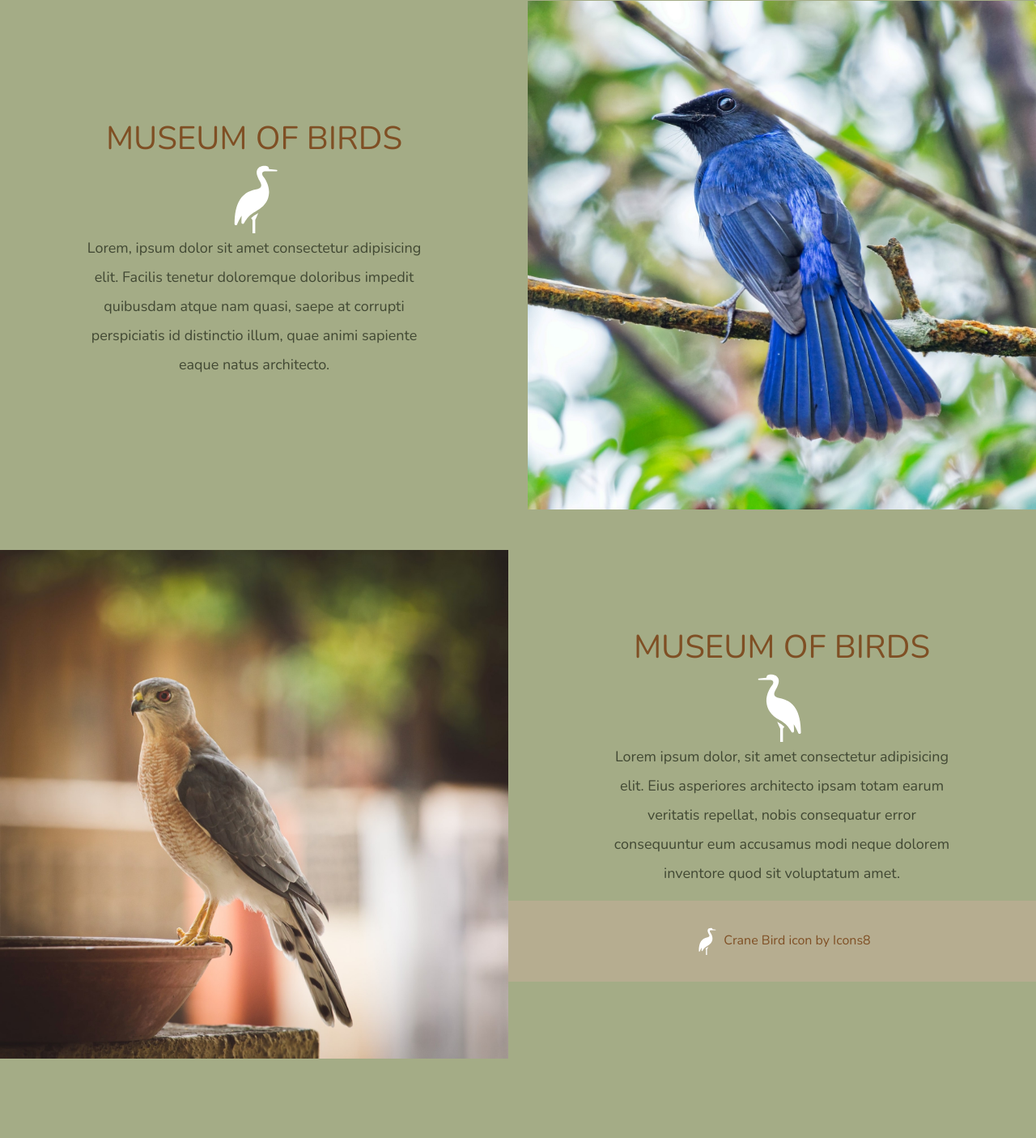
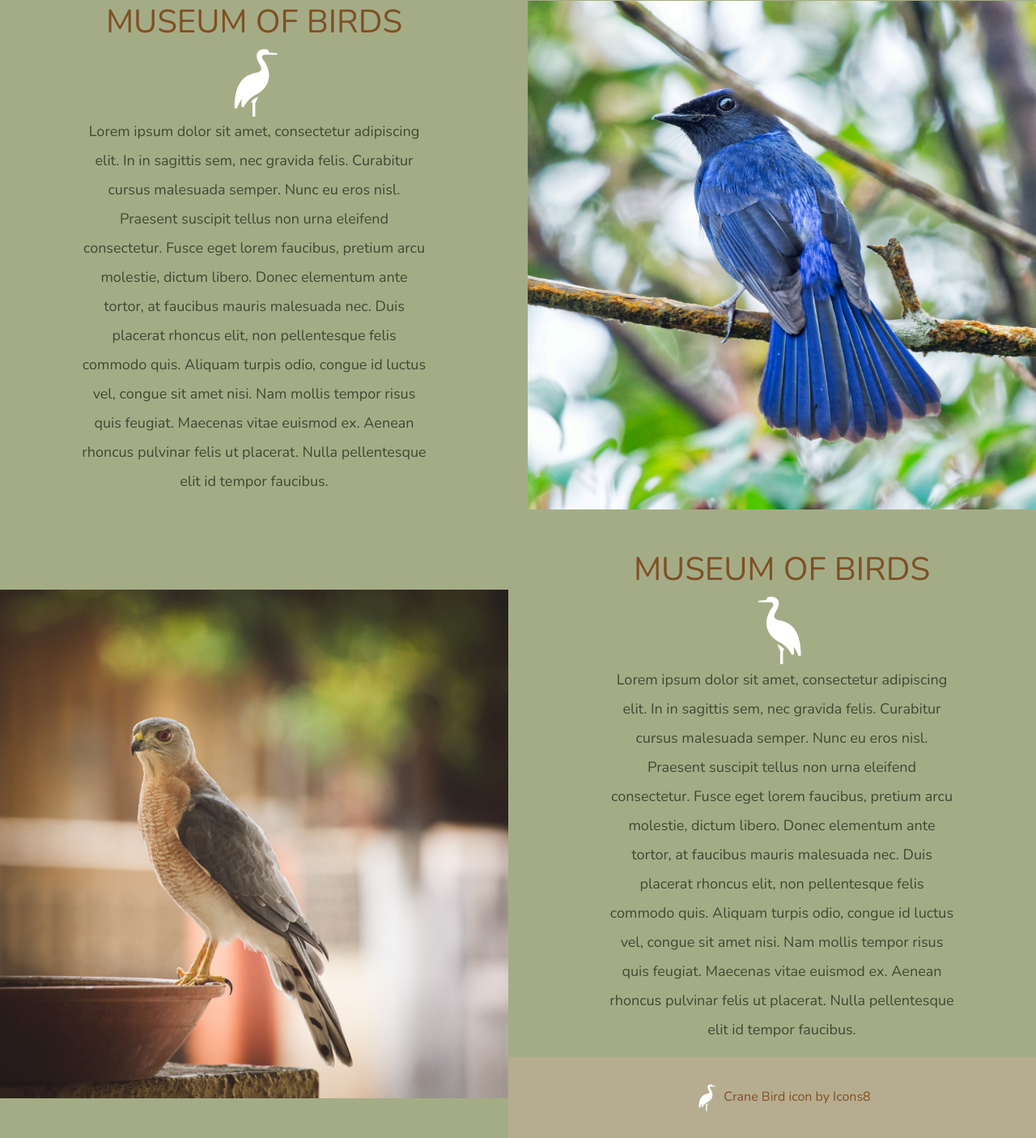
Before and after one commit to jlvlg/museum-of-birds, a plain HTML site: page index.html in a window 1280 px wide. Shown: the part 1277-2682 px from the top of the page at 81% size. Before the commit the page ends 2584 px from the top, so only its background shows below. Drawn offline with nearby package versions, Linux system fonts and the light colour scheme.

Commit message:
little more Lorem

```diff
--- a/index.html
+++ b/index.html
@@ -59,7 +59,7 @@
                   </g>
                 </g>
               </svg>
-              <p class="lead">Lorem ipsum dolor sit amet, consectetur adipisicing elit. Architecto, nam ipsum, ab facere sapiente nostrum qui vero nulla pariatur quas fugiat excepturi maxime. Harum ipsam saepe maxime unde tempora inventore.</p>
+              <p class="lead">Lorem ipsum dolor sit amet, consectetur adipiscing elit. In in sagittis sem, nec gravida felis. Curabitur cursus malesuada semper. Nunc eu eros nisl. Praesent suscipit tellus non urna eleifend consectetur. Fusce eget lorem faucibus, pretium arcu molestie, dictum libero. Donec elementum ante tortor, at faucibus mauris malesuada nec. Duis placerat rhoncus elit, non pellentesque felis commodo quis. Aliquam turpis odio, congue id luctus vel, congue sit amet nisi. Nam mollis tempor risus quis feugiat. Maecenas vitae euismod ex. Aenean rhoncus pulvinar felis ut placerat. Nulla pellentesque elit id tempor faucibus.</p>
             </div>
           </div>
         </div>
@@ -78,7 +78,7 @@
                   </g>
                 </g>
               </svg>
-              <p class="lead">Lorem, ipsum dolor sit amet consectetur adipisicing elit. Facilis tenetur doloremque doloribus impedit quibusdam atque nam quasi, saepe at corrupti perspiciatis id distinctio illum, quae animi sapiente eaque natus architecto.</p>
+              <p class="lead">Lorem ipsum dolor sit amet, consectetur adipiscing elit. In in sagittis sem, nec gravida felis. Curabitur cursus malesuada semper. Nunc eu eros nisl. Praesent suscipit tellus non urna eleifend consectetur. Fusce eget lorem faucibus, pretium arcu molestie, dictum libero. Donec elementum ante tortor, at faucibus mauris malesuada nec. Duis placerat rhoncus elit, non pellentesque felis commodo quis. Aliquam turpis odio, congue id luctus vel, congue sit amet nisi. Nam mollis tempor risus quis feugiat. Maecenas vitae euismod ex. Aenean rhoncus pulvinar felis ut placerat. Nulla pellentesque elit id tempor faucibus.</p>
             </div>
           </div>
         </div>
@@ -103,7 +103,7 @@
                   </g>
                 </g>
               </svg>
-              <p class="lead">Lorem ipsum dolor, sit amet consectetur adipisicing elit. Eius asperiores architecto ipsam totam earum veritatis repellat, nobis consequatur error consequuntur eum accusamus modi neque dolorem inventore quod sit voluptatum amet.</p>
+              <p class="lead">Lorem ipsum dolor sit amet, consectetur adipiscing elit. In in sagittis sem, nec gravida felis. Curabitur cursus malesuada semper. Nunc eu eros nisl. Praesent suscipit tellus non urna eleifend consectetur. Fusce eget lorem faucibus, pretium arcu molestie, dictum libero. Donec elementum ante tortor, at faucibus mauris malesuada nec. Duis placerat rhoncus elit, non pellentesque felis commodo quis. Aliquam turpis odio, congue id luctus vel, congue sit amet nisi. Nam mollis tempor risus quis feugiat. Maecenas vitae euismod ex. Aenean rhoncus pulvinar felis ut placerat. Nulla pellentesque elit id tempor faucibus.</p>
             </div>
             <footer class="col-12 align-self-end p-0 text-center d-none d-lg-inline">
               <a href="https://icons8.com/icon/mgTrUgOfGUva/crane-bird">
```
